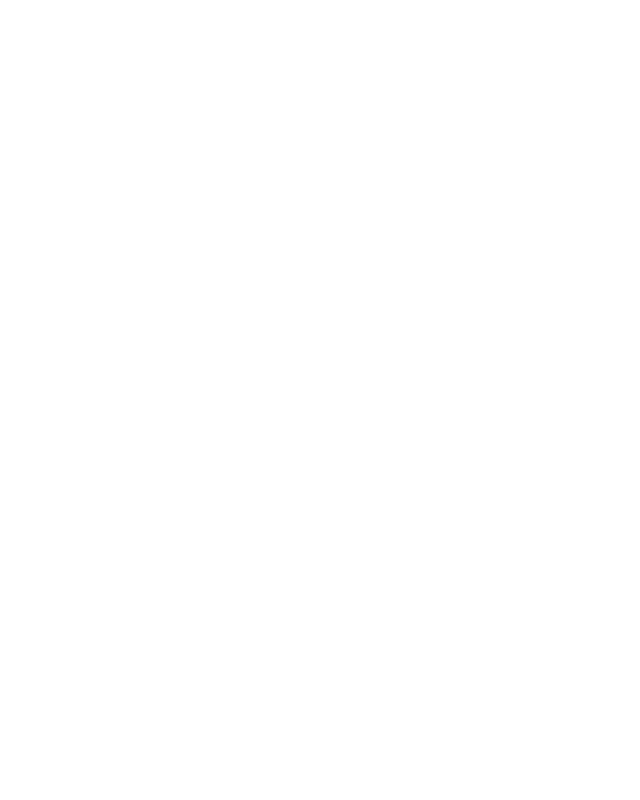
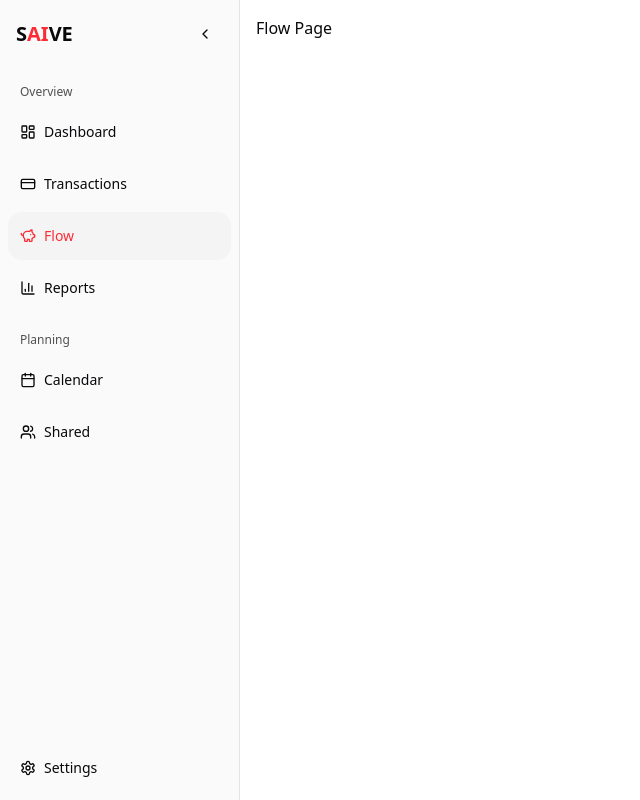
Before and after one commit to DIIZZYFPS/sAIve, a React (Vite) app in the folder sAIve/: page /flow in a window 1280 px wide. Before the commit this address had no page. Shown: the whole page, without its empty margins (0-640 px from the left). Built offline with nearby package versions, Linux system fonts and the light colour scheme.

Commit message:
Update SideBar Navigation logic, Started flow page

```diff
--- a/sAIve/src/App.tsx
+++ b/sAIve/src/App.tsx
@@ -1,7 +1,11 @@
 import {Toaster} from 'sonner'
 import {BrowserRouter, Routes, Route} from 'react-router-dom'
-import Index from "@/pages/Index"
 import { ThemeProvider } from "@/components/ThemeProvider"
+
+//Pages
+import Index from '@/pages/Index'
+import Flow from '@/pages/Flow'
+import NotFound from './pages/NotFount'
 
 
 
@@ -15,6 +19,10 @@ function App() {
           <BrowserRouter>
             <Routes>
               <Route path="/" element={<Index />} />
+              <Route path="/flow" element={<Flow />} />
+
+              {/* New Routes above Here */}
+              <Route path="*" element={<NotFound />} />
             </Routes>
           </BrowserRouter>
       </ThemeProvider>
--- a/sAIve/src/components/Sidebar.tsx
+++ b/sAIve/src/components/Sidebar.tsx
@@ -1,6 +1,7 @@
-import { useState } from 'react';
+import { useState, useEffect } from 'react';
 import { cn } from '@/lib/utils';
 import { Button } from '@/components/ui/button';
+import {Link, useLocation} from 'react-router-dom';
 import {
   ChevronLeft,
   LayoutDashboard,
@@ -16,28 +17,41 @@ import type { LucideIcon } from 'lucide-react';
 interface SidebarItemProps {
   icon: LucideIcon;
   label: string;
+  to: string;
   active?: boolean;
   onClick?: () => void;
 }
 
-const SidebarItem = ({ icon: Icon, label, active, onClick }: SidebarItemProps) => {
+const SidebarItem = ({ icon: Icon, label, to, active, onClick }: SidebarItemProps) => {
   return (
     <Button
       variant="ghost"
+      asChild
       onClick={onClick}
       className={cn(
         'w-full justify-start gap-2 px-3 h-12',
         active ? 'bg-sidebar-accent text-primary' : 'text-sidebar-foreground hover:bg-sidebar-accent/50'
       )}
     >
-      <Icon size={20} />
-      <span>{label}</span>
+      <Link to={to}>
+        <Icon size={20} />
+        <span>{label}</span>
+      </Link>
     </Button>
+
   );
 };
 
 const Sidebar = () => {
-  const [collapsed, setCollapsed] = useState(false);
+  const [collapsed, setCollapsed] = useState(() => {
+    // Get initial state from localStorage or default to false
+    const stored = localStorage.getItem('sidebar-collapsed');
+    return stored === 'true';
+  });
+
+  useEffect(() => {
+    localStorage.setItem('sidebar-collapsed', String(collapsed));
+  }, [collapsed]);
 
   return (
     <div
@@ -69,43 +83,78 @@ const Sidebar = () => {
         {!collapsed ? (
           <>
             <div className="text-xs text-sidebar-foreground/70 mb-1 ml-3 mt-2">Overview</div>
-            <SidebarItem icon={LayoutDashboard} label="Dashboard" active />
-            <SidebarItem icon={CreditCard} label="Transactions" />
-            <SidebarItem icon={PiggyBank} label="Budgets" />
-            <SidebarItem icon={BarChart3} label="Reports" />
+            <SidebarItem
+            icon={LayoutDashboard}
+            label="Dashboard"
+            to='/'
+            active={location.pathname === '/'}
+            />
+            <SidebarItem
+              icon={CreditCard}
+              label="Transactions"
+              to='/transactions'
+              active={location.pathname === '/transactions'}
+            />
+            <SidebarItem
+              icon={PiggyBank}
+              label="Flow"
+              to='/flow'
+              active={location.pathname === '/flow'}
+            />
+            <SidebarItem
+              icon={BarChart3}
+              label="Reports"
+              to='/reports'
+              active={location.pathname === '/reports'}
+            />
 
             <div className="text-xs text-sidebar-foreground/70 mb-1 ml-3 mt-4">Planning</div>
-            <SidebarItem icon={Calendar} label="Calendar" />
-            <SidebarItem icon={Users} label="Shared" />
+            <SidebarItem
+              icon={Calendar}
+              label="Calendar"
+              to='/calendar'
+              active={location.pathname === '/calendar'}
+            />
+            <SidebarItem
+              icon={Users}
+              label="Shared"
+              to='/shared'
+              active={location.pathname === '/shared'}
+            />
 
             <div className="mt-auto">
-              <SidebarItem icon={Settings} label="Settings" />
+              <SidebarItem
+                icon={Settings}
+                label="Settings"
+                to='/settings'
+                active={location.pathname === '/settings'}
+              />
             </div>
           </>
         ) : (
           <>
-            <Button variant="ghost" size="icon" className={cn('w-full justify-center h-12', 'bg-sidebar-accent text-primary')}>
-              <LayoutDashboard size={20} />
+            <Button asChild variant="ghost" size="icon" className={cn('w-full justify-center h-12', location.pathname === '/' ? 'bg-sidebar-accent text-primary' : '')}>
+              <Link to="/"><LayoutDashboard size={20} /></Link>
             </Button>
-            <Button variant="ghost" size="icon" className={cn('w-full justify-center h-12')}>
-              <CreditCard size={20} />
+            <Button asChild variant="ghost" size="icon" className={cn('w-full justify-center h-12', location.pathname === '/transactions' ? 'bg-sidebar-accent text-primary' : '')}>
+              <Link to="/transactions"><CreditCard size={20} /></Link>
             </Button>
-            <Button variant="ghost" size="icon" className={cn('w-full justify-center h-12')}>
-              <PiggyBank size={20} />
+            <Button asChild variant="ghost" size="icon" className={cn('w-full justify-center h-12', location.pathname === '/flow' ? 'bg-sidebar-accent text-primary' : '')}>
+              <Link to="/flow"><PiggyBank size={20} /></Link>
             </Button>
-            <Button variant="ghost" size="icon" className={cn('w-full justify-center h-12')}>
-              <BarChart3 size={20} />
+            <Button asChild variant="ghost" size="icon" className={cn('w-full justify-center h-12', location.pathname === '/reports' ? 'bg-sidebar-accent text-primary' : '')}>
+              <Link to="/reports"><BarChart3 size={20} /></Link>
             </Button>
-            <Button variant="ghost" size="icon" className={cn('w-full justify-center h-12')}>
-              <Calendar size={20} />
+            <Button asChild variant="ghost" size="icon" className={cn('w-full justify-center h-12', location.pathname === '/calendar' ? 'bg-sidebar-accent text-primary' : '')}>
+              <Link to="/calendar"><Calendar size={20} /></Link>
             </Button>
-            <Button variant="ghost" size="icon" className={cn('w-full justify-center h-12')}>
-              <Users size={20} />
+            <Button asChild variant="ghost" size="icon" className={cn('w-full justify-center h-12', location.pathname === '/shared' ? 'bg-sidebar-accent text-primary' : '')}>
+              <Link to="/shared"><Users size={20} /></Link>
             </Button>
 
             <div className="mt-auto">
-              <Button variant="ghost" size="icon" className={cn('w-full justify-center h-12')}>
-                <Settings size={20} />
+              <Button asChild variant="ghost" size="icon" className={cn('w-full justify-center h-12', location.pathname === '/settings' ? 'bg-sidebar-accent text-primary' : '')}>
+                <Link to="/settings"><Settings size={20} /></Link>
               </Button>
             </div>
           </>
--- /dev/null
+++ b/sAIve/src/pages/Flow.tsx
@@ -0,0 +1,13 @@
+import Sidebar from "@/components/Sidebar";
+
+const Flow = () => {
+    return (
+        <div className="flex">
+            <Sidebar />
+            <div className="flex-1 p-4">
+                <h1>Flow Page</h1>
+            </div>
+        </div>
+    );
+};
+export default Flow;
--- /dev/null
+++ b/sAIve/src/pages/NotFount.tsx
@@ -0,0 +1,23 @@
+import Sidebar from "@/components/Sidebar";
+
+const NotFound = () => {
+    return (
+    <div className="flex h-screen overflow-hidden">
+        <Sidebar />
+
+    <div className="flex-1 flex items-center justify-center p-4">
+
+        <div className="text-center">
+            <h1 className="text-4xl font-bold mb-4">404</h1>
+            <p className="text-xl text-gray-600 mb-4">Oops! Page not found</p>
+            <a href="/" className="text-primary hover:text-blue-700 underline">
+            Return to Home
+            </a>
+        </div>
+    </div>
+
+    </div>
+    );
+};
+
+export default NotFound;
```
Also changed, not shown: 1 other file (tests, documents, lock files or other folders).
